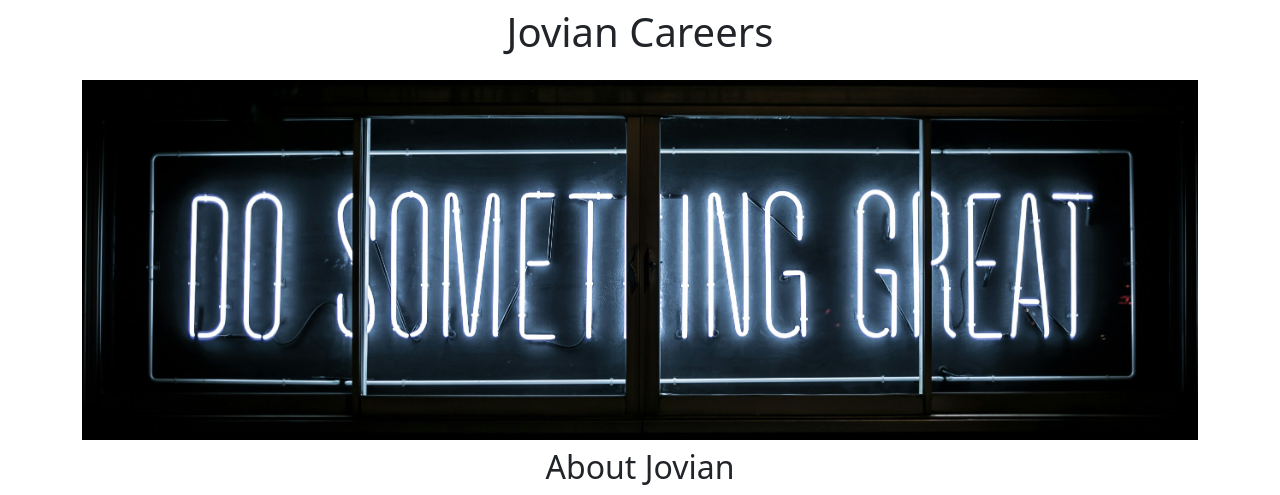
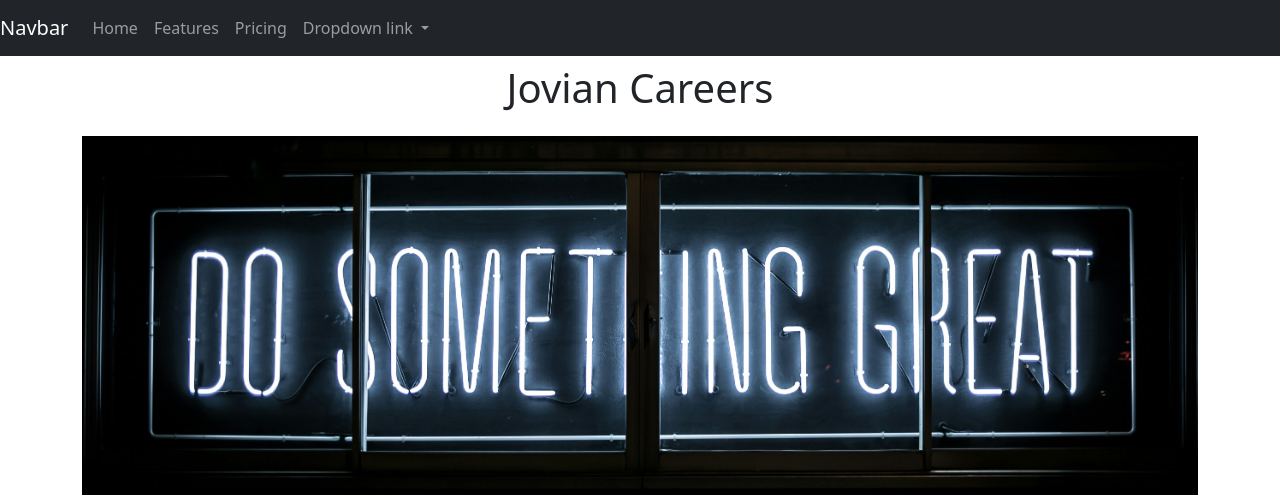
Before and after one commit to Serg-crypto/flask-example-website, a Flask app: page / in a window 1280 px wide. Shown: the top 495 px of the page. Run offline with Flask 3, Linux system fonts and the light colour scheme.

Commit message:
Added a navbar

```diff
--- a/templates/home.html
+++ b/templates/home.html
@@ -15,6 +15,7 @@
   </style>
 </head>
 <body>
+  {% include 'nav.html' %}
   <div class="container">
     <h1 class="text-center mt-2 mb-4">{{company_name}} Careers</h1>
     <img class="img-fluid" id="banner" src="static/banner.jpg" alt="Banner background">
--- /dev/null
+++ b/templates/nav.html
@@ -0,0 +1,30 @@
+
+<nav class="navbar navbar-expand-lg navbar-dark bg-dark">
+  <a class="navbar-brand" href="#">Navbar</a>
+  <button class="navbar-toggler" type="button" data-toggle="collapse" data-target="#navbarNavDropdown" aria-controls="navbarNavDropdown" aria-expanded="false" aria-label="Toggle navigation">
+    <span class="navbar-toggler-icon"></span>
+  </button>
+  <div class="collapse navbar-collapse" id="navbarNavDropdown">
+    <ul class="navbar-nav">
+      <li class="nav-item active">
+        <a class="nav-link" href="#">Home</a>
+      </li>
+      <li class="nav-item">
+        <a class="nav-link" href="#">Features</a>
+      </li>
+      <li class="nav-item">
+        <a class="nav-link" href="#">Pricing</a>
+      </li>
+      <li class="nav-item dropdown">
+        <a class="nav-link dropdown-toggle" href="#" id="navbarDropdownMenuLink" role="button" data-toggle="dropdown" aria-haspopup="true" aria-expanded="false">
+          Dropdown link
+        </a>
+        <div class="dropdown-menu" aria-labelledby="navbarDropdownMenuLink">
+          <a class="dropdown-item" href="#">Action</a>
+          <a class="dropdown-item" href="#">Another action</a>
+          <a class="dropdown-item" href="#">Something else here</a>
+        </div>
+      </li>
+    </ul>
+  </div>
+</nav>
```
